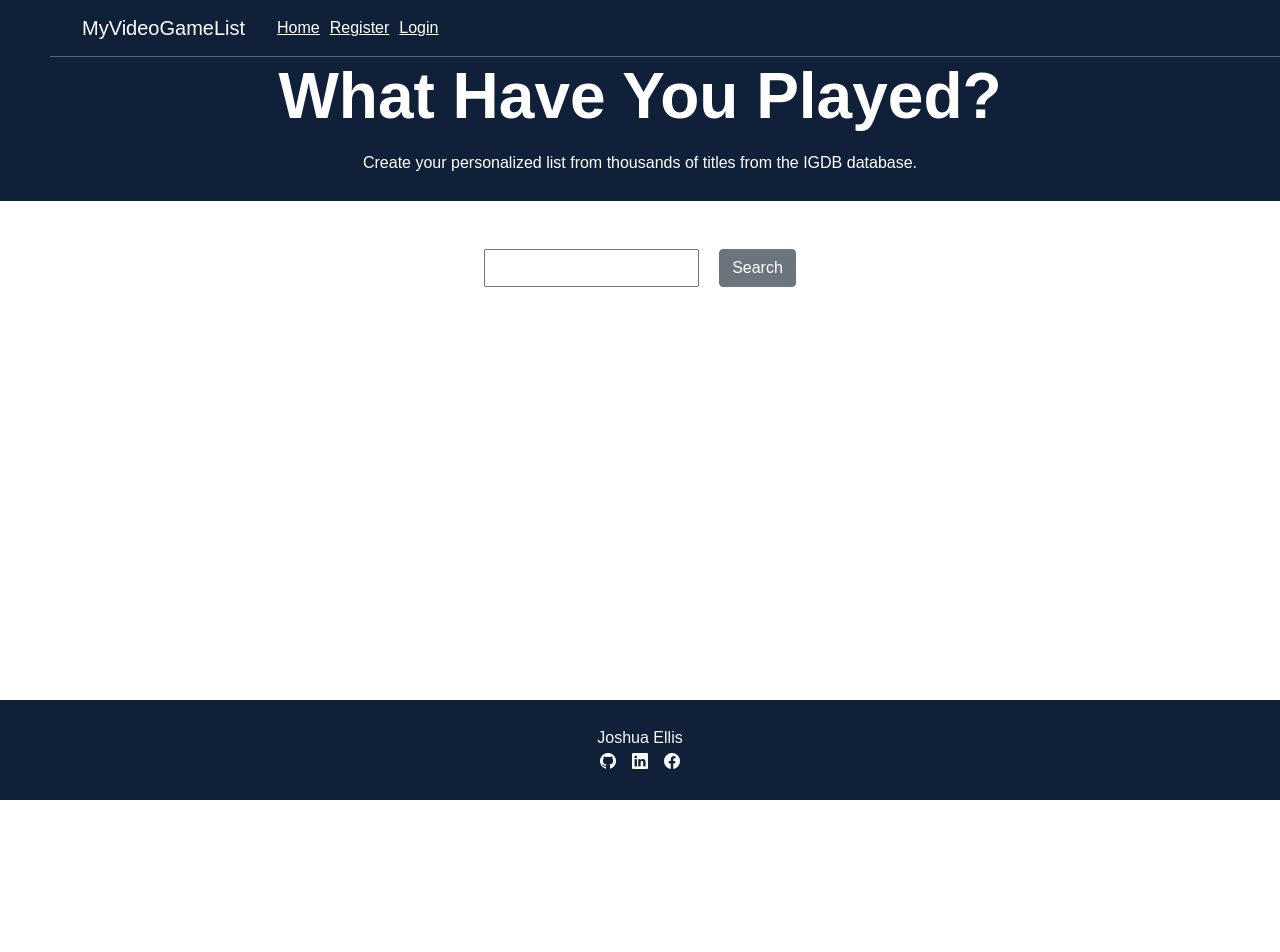
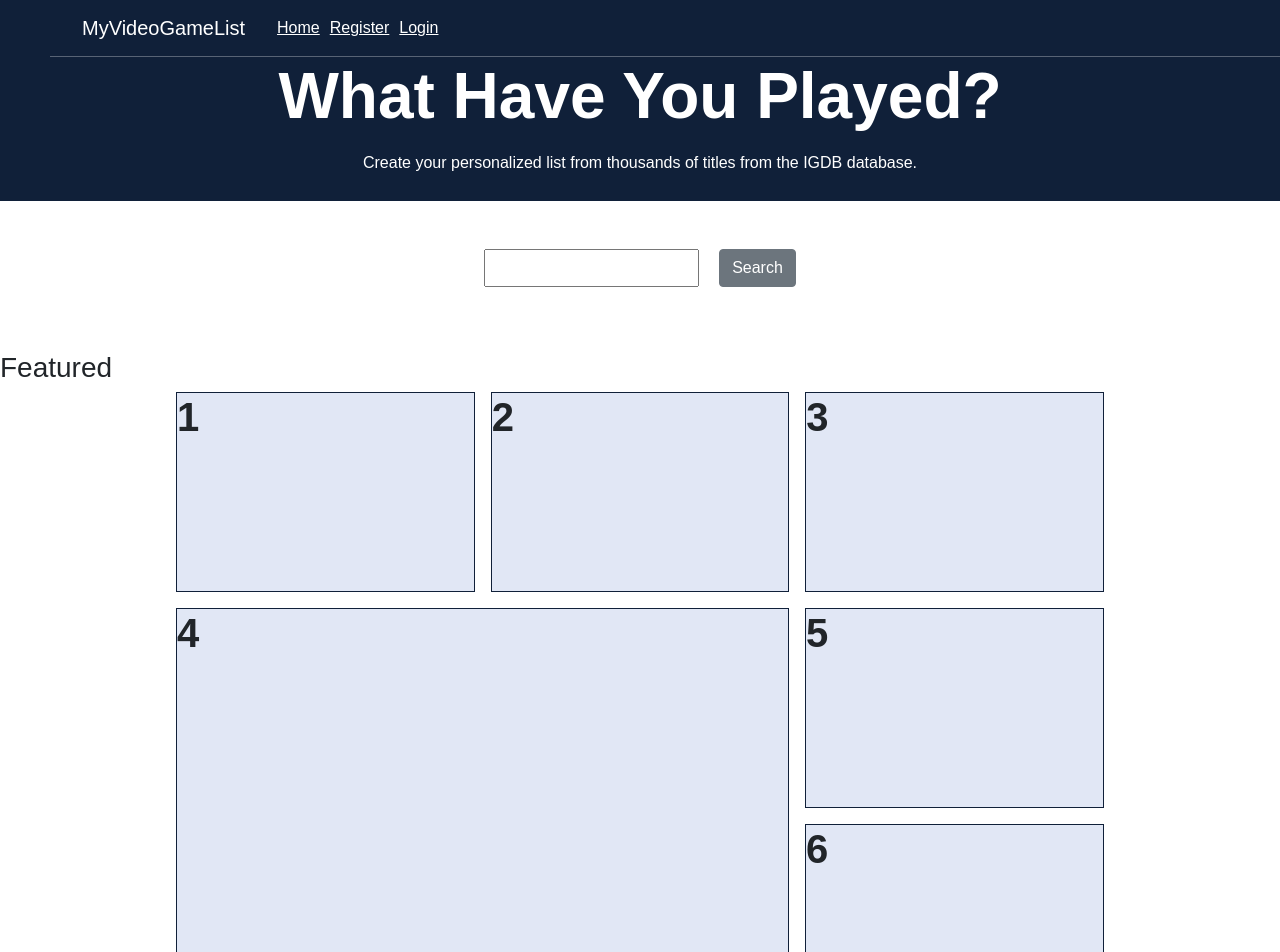
Before and after one commit to jellis21/my-videogame-list, a React (Create React App) app in the folder client/: page / in a window 1280 px wide. Shown: the top 952 px of the page. Before the commit the page ends 800 px from the top, so only its background shows below. Built offline with nearby package versions, Linux system fonts and the light colour scheme; a web font is replaced by a local one.

Commit message:
Creates empty featured-container on Home.jsx

```diff
--- a/client/src/App.css
+++ b/client/src/App.css
@@ -54,9 +54,10 @@ main {
   margin: 0 auto;
 }
 .home__featured-item {
-  background-color: blue;
-  border: 1px solid red;
+  background-color: #e1e7f5;
+  border: 1px solid #102039;
   height: 300px;
+  margin: 0 1rem 2rem 1rem;
 }
 
 /* NavBar.jsx */
@@ -136,3 +137,108 @@ main {
   max-width: 500px;
   width: 80%;
 }
+
+/* Custom Media Queries */
+/* Featured items medium breakpoint */
+@media only screen and (min-width: 768px) and (max-width: 959px) {
+  .home__featured-item__container {
+    display: flex;
+  }
+  .home__featured-item {
+    background-color: #e1e7f5;
+    border: 1px solid #102039;
+    /* height: 300px; */
+    margin: 0 1rem 1rem 0rem;
+  }
+  #home__featured-item__1,
+  #home__featured-item__4,
+  #home__featured-item__5 {
+    margin-left: 1rem;
+  }
+  #home__featured-item__1,
+  #home__featured-item__2,
+  #home__featured-item__3 {
+    height: 150px;
+    width: 33%;
+  }
+  #home__featured-item__4 {
+    height: 500px;
+    width: 100%;
+  }
+  #home__featured-item__5,
+  #home__featured-item__6 {
+    height: 250px;
+    width: 50%;
+  }
+}
+
+/* Featured items large breakpoint */
+@media only screen and (min-width: 960px) {
+  .home__featured-item__container {
+    display: flex;
+  }
+  .home__featured-item {
+    background-color: #e1e7f5;
+    border: 1px solid #102039;
+    margin: 0 1rem 1rem 0rem;
+  }
+  #home__featured-item__1,
+  #home__featured-item__4,
+  #home__featured-item__5 {
+    margin-left: 1rem;
+  }
+  #home__featured-item__1,
+  #home__featured-item__2,
+  #home__featured-item__3 {
+    height: 150px;
+    width: 33%;
+  }
+  #home__featured-item__4 {
+    height: 416px;
+    width: 100%;
+  }
+  #home__featured-item__5,
+  #home__featured-item__6 {
+    height: 250px;
+    width: 50%;
+  }
+
+
+
+  .home__featured-item__container {
+    display: flex;
+  }
+  .home__featured-item {
+    background-color: #e1e7f5;
+    border: 1px solid #102039;
+    /* height: 300px; */
+    margin: 0 1rem 1rem 0rem;
+  }
+  .c12 {
+    display: flex;
+  }
+  #home__featured-item__container-2 {
+    height: 400px;
+    width: 67.20%;
+  }
+  #home__featured-item__4 {
+    margin-bottom: 1rem;
+  }
+  #home__featured-item__1,
+  #home__featured-item__2,
+  #home__featured-item__3,
+  #home__featured-item__5,
+  #home__featured-item__6 {
+  height: 200px;
+  }
+  #home__featured-item__container-3 {
+    display: flex;
+    flex-direction: column;
+    width: 31.10%;
+  }
+  #home__featured-item__5,
+  #home__featured-item__6 {
+    margin: 0 0 1rem 0;
+    width: 100%;
+  }
+}
--- a/client/src/pages/Home.jsx
+++ b/client/src/pages/Home.jsx
@@ -121,6 +121,24 @@ const Home = () => {
           ))}
         </ul>
 
+        <h3>Featured</h3>
+        <div className="home__featured-container">
+          <div className="home__featured-item__container" id="home__featured-item__container-1">
+            <div className="home__featured-item" id="home__featured-item__1"><h1>1</h1></div>
+            <div className="home__featured-item" id="home__featured-item__2"><h1>2</h1></div>
+            <div className="home__featured-item" id="home__featured-item__3"><h1>3</h1></div>
+        </div>
+        <div className="c12">
+          <div className="home__featured-item__container" id="home__featured-item__container-2">
+            <div className="home__featured-item" id="home__featured-item__4"><h1>4</h1></div>
+          </div>
+          <div className="home__featured-item__container" id="home__featured-item__container-3">
+            <div className="home__featured-item" id="home__featured-item__5"><h1>5</h1></div>
+            <div className="home__featured-item" id="home__featured-item__6"><h1>6</h1></div>
+          </div>
+        </div>
+        </div>
+
         <>
           <Modal className="mt-5" show={show} onHide={handleClose}>
             <Modal.Header closeButton>
```
